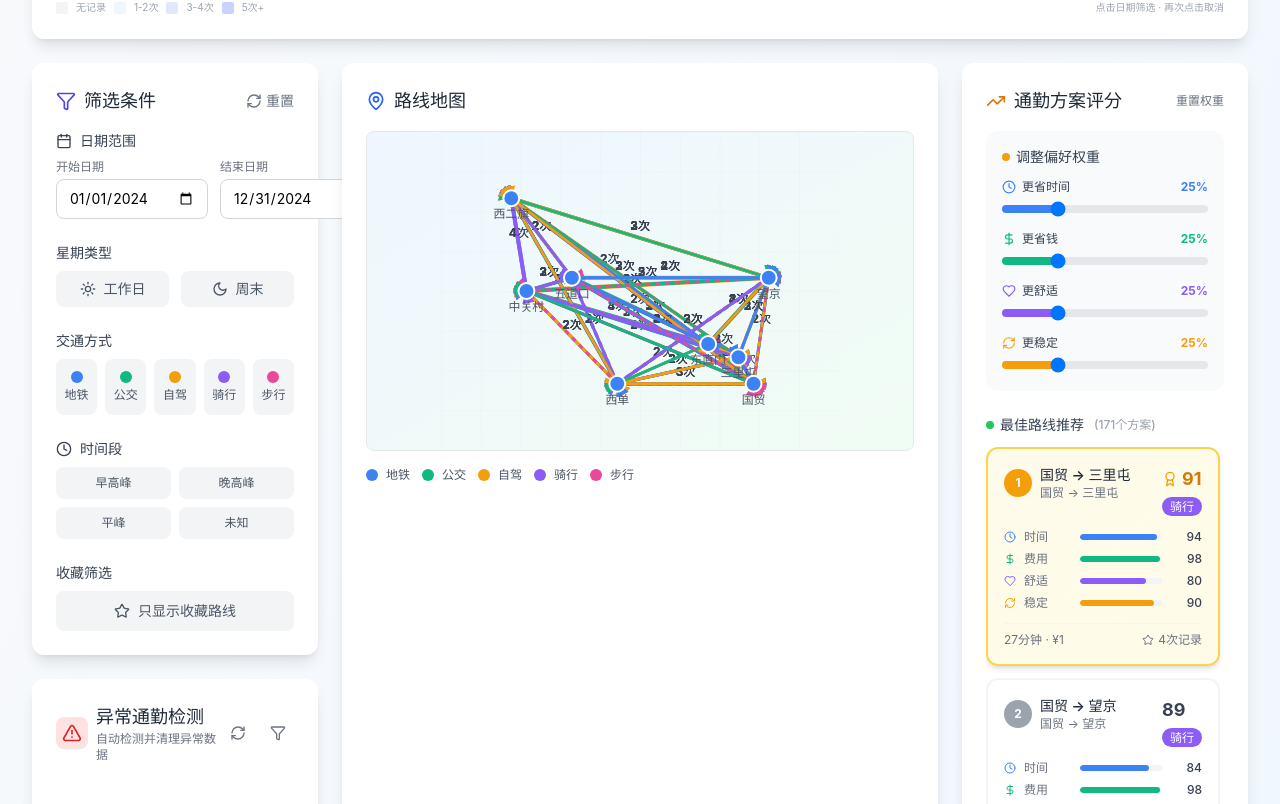
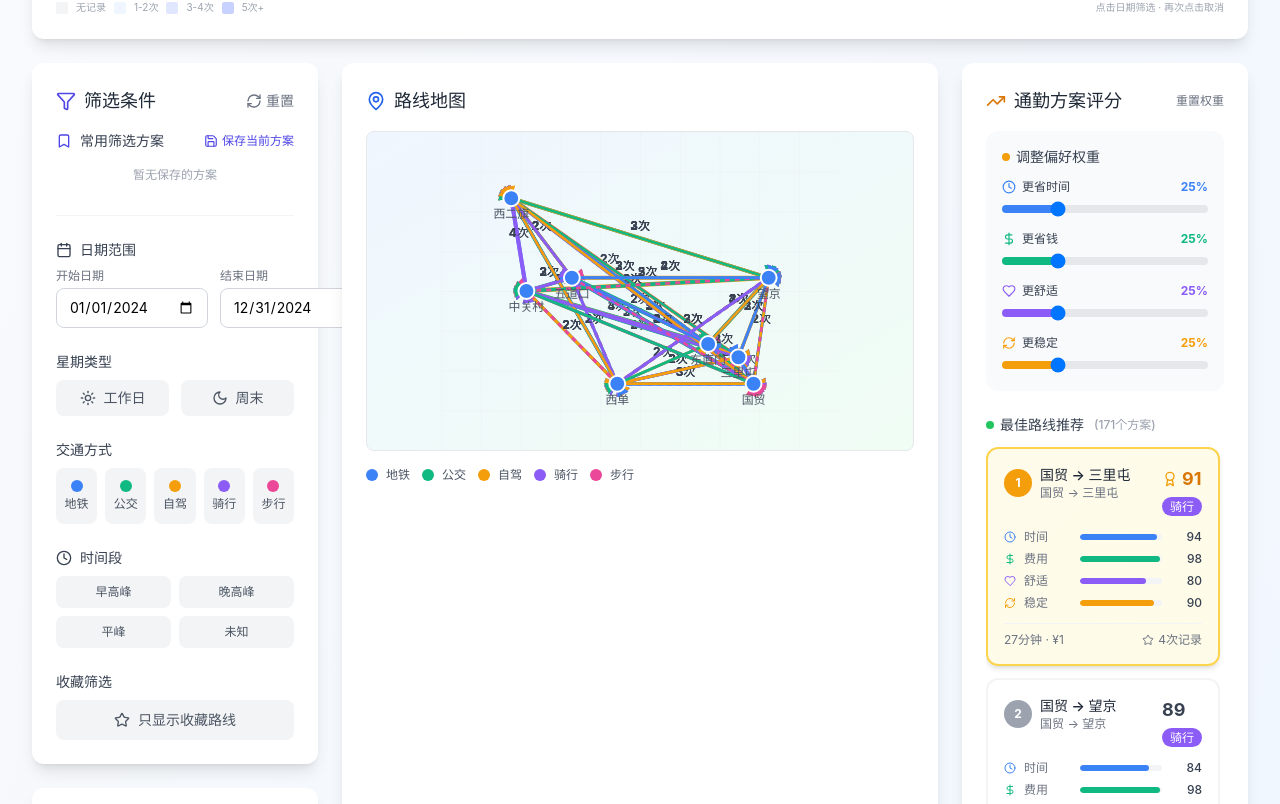
Before and after one commit to aliAjax/101-2946e5d, a React (Vite) app: page / in a window 1280 px wide. Shown: the part 855-1659 px from the top of the page. Built offline with nearby package versions, Linux system fonts and the light colour scheme.

Commit message:
.1153831233917338:5644f149974316f1e44a810a7f51f499_6a2287b7c8d52d675659b49d.6a2287bec8d52d675659b4a8.6a2287bdc816cda76c736a44:Trae CN.T(2026/6/5 16:24:30)

```diff
--- a/src/components/FilterPanel.tsx
+++ b/src/components/FilterPanel.tsx
@@ -1,9 +1,12 @@
+import { useState } from 'react';
 import { useCommuteStore } from '../store/commuteStore';
 import { transportModeLabels, transportModeColors, TransportMode, TimeOfDay, timeOfDayLabels, timeOfDayColors } from '../types/commute';
-import { Filter, Calendar, Sun, Moon, RefreshCw, Star, Clock } from 'lucide-react';
+import { Filter, Calendar, Sun, Moon, RefreshCw, Star, Clock, Bookmark, BookmarkCheck, X, Save, Trash2 } from 'lucide-react';
 
 export function FilterPanel() {
-  const { filters, setFilters, calculateStatistics } = useCommuteStore();
+  const { filters, setFilters, calculateStatistics, filterPresets, saveFilterPreset, deleteFilterPreset, applyFilterPreset } = useCommuteStore();
+  const [isSavingPreset, setIsSavingPreset] = useState(false);
+  const [presetName, setPresetName] = useState('');
 
   const handleTimeOfDayToggle = (time: TimeOfDay) => {
     const currentTimes = filters.timeOfDay || [];
@@ -68,6 +71,38 @@ export function FilterPanel() {
     setTimeout(calculateStatistics, 0);
   };
 
+  const handleSavePreset = () => {
+    if (!presetName.trim()) return;
+    saveFilterPreset(presetName.trim());
+    setPresetName('');
+    setIsSavingPreset(false);
+  };
+
+  const handlePresetKeyDown = (e: React.KeyboardEvent) => {
+    if (e.key === 'Enter') {
+      handleSavePreset();
+    } else if (e.key === 'Escape') {
+      setIsSavingPreset(false);
+      setPresetName('');
+    }
+  };
+
+  const getPresetSummary = (preset: typeof filterPresets[0]) => {
+    const parts: string[] = [];
+    if (preset.isWeekday) parts.push('工作日');
+    if (preset.isWeekend) parts.push('周末');
+    if (preset.transportModes.length > 0) {
+      const labels = preset.transportModes.map(m => transportModeLabels[m]).join('、');
+      parts.push(labels);
+    }
+    if (preset.timeOfDay.length > 0) {
+      const labels = preset.timeOfDay.map(t => timeOfDayLabels[t]).join('、');
+      parts.push(labels);
+    }
+    if (preset.onlyFavorites) parts.push('收藏');
+    return parts.length > 0 ? parts.join(' · ') : '无筛选';
+  };
+
   return (
     <div className="bg-white rounded-xl shadow-lg p-6">
       <div className="flex items-center justify-between mb-4">
@@ -85,6 +120,81 @@ export function FilterPanel() {
       </div>
 
       <div className="space-y-6">
+        <div>
+          <div className="flex items-center justify-between mb-2">
+            <div className="flex items-center gap-2">
+              <Bookmark className="w-4 h-4 text-indigo-600" />
+              <span className="text-sm font-medium text-gray-700">常用筛选方案</span>
+            </div>
+            {!isSavingPreset && (
+              <button
+                onClick={() => setIsSavingPreset(true)}
+                className="flex items-center gap-1 text-xs text-indigo-600 hover:text-indigo-700 transition-colors"
+              >
+                <Save className="w-3.5 h-3.5" />
+                保存当前方案
+              </button>
+            )}
+          </div>
+
+          {isSavingPreset && (
+            <div className="flex gap-2 mb-2">
+              <input
+                type="text"
+                value={presetName}
+                onChange={(e) => setPresetName(e.target.value)}
+                onKeyDown={handlePresetKeyDown}
+                placeholder="输入方案名称"
+                autoFocus
+                className="flex-1 px-3 py-1.5 text-sm border border-indigo-300 rounded-lg focus:ring-2 focus:ring-indigo-500 focus:border-transparent transition-all"
+              />
+              <button
+                onClick={handleSavePreset}
+                disabled={!presetName.trim()}
+                className="px-3 py-1.5 text-sm bg-indigo-600 text-white rounded-lg hover:bg-indigo-700 disabled:opacity-50 disabled:cursor-not-allowed transition-all"
+              >
+                保存
+              </button>
+              <button
+                onClick={() => { setIsSavingPreset(false); setPresetName(''); }}
+                className="px-2 py-1.5 text-sm text-gray-400 hover:text-gray-600 transition-colors"
+              >
+                <X className="w-4 h-4" />
+              </button>
+            </div>
+          )}
+
+          {filterPresets.length > 0 ? (
+            <div className="space-y-1.5">
+              {filterPresets.map((preset) => (
+                <div
+                  key={preset.id}
+                  className="group flex items-center gap-1.5 p-2 rounded-lg bg-gray-50 hover:bg-indigo-50 transition-all cursor-pointer border border-transparent hover:border-indigo-200"
+                  onClick={() => applyFilterPreset(preset.id)}
+                >
+                  <BookmarkCheck className="w-3.5 h-3.5 text-indigo-500 shrink-0" />
+                  <div className="flex-1 min-w-0">
+                    <div className="text-xs font-medium text-gray-800 truncate">{preset.name}</div>
+                    <div className="text-[10px] text-gray-400 truncate">{getPresetSummary(preset)}</div>
+                  </div>
+                  <button
+                    onClick={(e) => { e.stopPropagation(); deleteFilterPreset(preset.id); }}
+                    className="opacity-0 group-hover:opacity-100 p-0.5 text-gray-300 hover:text-red-500 transition-all shrink-0"
+                  >
+                    <Trash2 className="w-3.5 h-3.5" />
+                  </button>
+                </div>
+              ))}
+            </div>
+          ) : (
+            <div className="text-xs text-gray-400 text-center py-2">
+              暂无保存的方案
+            </div>
+          )}
+        </div>
+
+        <div className="border-t border-gray-100" />
+
         <div>
           <div className="text-sm font-medium text-gray-700 mb-2 flex items-center gap-2">
             <Calendar className="w-4 h-4" />
--- a/src/store/commuteStore.ts
+++ b/src/store/commuteStore.ts
@@ -1,9 +1,10 @@
 import { create } from 'zustand';
-import { CommuteRoute, FilterOptions, CommuteStatistics, FavoriteRoute, ScoringWeights, RouteScore, Location, AnomalyRecord, AnomalyType, ScoreExplanation, DimensionExplanation, DimensionComparison } from '../types/commute';
+import { CommuteRoute, FilterOptions, CommuteStatistics, FavoriteRoute, ScoringWeights, RouteScore, Location, AnomalyRecord, AnomalyType, ScoreExplanation, DimensionExplanation, DimensionComparison, FilterPreset } from '../types/commute';
 import { mockRoutes, defaultLocations } from '../data/mockData';
 import { detectAllAnomalies, getAnomalyIgnoreKey } from '../lib/anomalyDetector';
 
 const STORAGE_KEY = 'commute-data';
+const PRESET_STORAGE_KEY = 'commute-filter-presets';
 
 interface PersistedData {
   routes: CommuteRoute[];
@@ -48,6 +49,26 @@ function migrateLegacyAnomalyId(id: string): string {
   const typeMarker = `-${matchedType}`;
   const typeStart = normalizedId.lastIndexOf(typeMarker);
   return `${normalizedId.slice(0, typeStart)}-${matchedType}`;
+}
+
+function loadPresetsFromStorage(): FilterPreset[] {
+  try {
+    const stored = localStorage.getItem(PRESET_STORAGE_KEY);
+    if (stored) {
+      return JSON.parse(stored) as FilterPreset[];
+    }
+  } catch (e) {
+    console.error('Failed to load presets from localStorage:', e);
+  }
+  return [];
+}
+
+function savePresetsToStorage(presets: FilterPreset[]): void {
+  try {
+    localStorage.setItem(PRESET_STORAGE_KEY, JSON.stringify(presets));
+  } catch (e) {
+    console.error('Failed to save presets to localStorage:', e);
+  }
 }
 
 function loadFromStorage(): PersistedData | null {
@@ -128,6 +149,7 @@ interface CommuteState {
   ignoredAnomalyKeys: string[];
   isAnomalyPanelOpen: boolean;
   selectedScoreKey: string | null;
+  filterPresets: FilterPreset[];
   setRoutes: (routes: CommuteRoute[]) => void;
   addRoute: (route: CommuteRoute) => void;
   deleteRoute: (id: string) => void;
@@ -160,6 +182,9 @@ interface CommuteState {
   focusRoute: (routeId: string) => void;
   setSelectedScoreKey: (key: string | null) => void;
   getScoreExplanation: (key: string) => ScoreExplanation | null;
+  saveFilterPreset: (name: string) => void;
+  deleteFilterPreset: (id: string) => void;
+  applyFilterPreset: (id: string) => void;
 }
 
 function isWeekday(dateStr: string): boolean {
@@ -203,6 +228,7 @@ export const useCommuteStore = create<CommuteState>((set, get) => ({
   ignoredAnomalyKeys: persistedData?.ignoredAnomalyKeys || [],
   isAnomalyPanelOpen: false,
   selectedScoreKey: null,
+  filterPresets: loadPresetsFromStorage(),
 
   setRoutes: (routes) => {
     const sanitizedRoutes = routes.map(sanitizeRoute);
@@ -828,4 +854,48 @@ export const useCommuteStore = create<CommuteState>((set, get) => ({
       sampleWarning: overallWarning,
     };
   },
+
+  saveFilterPreset: (name) => {
+    const { filters } = get();
+    const newPreset: FilterPreset = {
+      id: `preset-${Date.now()}`,
+      name,
+      dateRange: { ...filters.dateRange },
+      isWeekday: filters.isWeekday,
+      isWeekend: filters.isWeekend,
+      transportModes: [...filters.transportModes],
+      timeOfDay: [...filters.timeOfDay],
+      onlyFavorites: filters.onlyFavorites,
+      createdAt: new Date().toISOString(),
+    };
+    set((state) => ({
+      filterPresets: [...state.filterPresets, newPreset],
+    }));
+    savePresetsToStorage(get().filterPresets);
+  },
+
+  deleteFilterPreset: (id) => {
+    set((state) => ({
+      filterPresets: state.filterPresets.filter(p => p.id !== id),
+    }));
+    savePresetsToStorage(get().filterPresets);
+  },
+
+  applyFilterPreset: (id) => {
+    const preset = get().filterPresets.find(p => p.id === id);
+    if (!preset) return;
+    set((state) => ({
+      filters: {
+        ...state.filters,
+        dateRange: { ...preset.dateRange },
+        isWeekday: preset.isWeekday,
+        isWeekend: preset.isWeekend,
+        transportModes: [...preset.transportModes],
+        timeOfDay: [...preset.timeOfDay],
+        onlyFavorites: preset.onlyFavorites,
+      },
+    }));
+    saveToStorage({ routes: get().routes, selectedRouteId: get().selectedRouteId, filters: get().filters, favorites: get().favorites, locations: get().locations, ignoredAnomalyKeys: get().ignoredAnomalyKeys });
+    setTimeout(() => get().calculateStatistics(), 0);
+  },
 }));
--- a/src/types/commute.ts
+++ b/src/types/commute.ts
@@ -19,6 +19,18 @@ export interface CommuteRoute {
   crowdLevel: number;
   date: string;
   timeOfDay: TimeOfDay;
+}
+
+export interface FilterPreset {
+  id: string;
+  name: string;
+  dateRange: { start: string; end: string };
+  isWeekday: boolean | null;
+  isWeekend: boolean | null;
+  transportModes: TransportMode[];
+  timeOfDay: TimeOfDay[];
+  onlyFavorites: boolean;
+  createdAt: string;
 }
 
 export interface FilterOptions {
```
